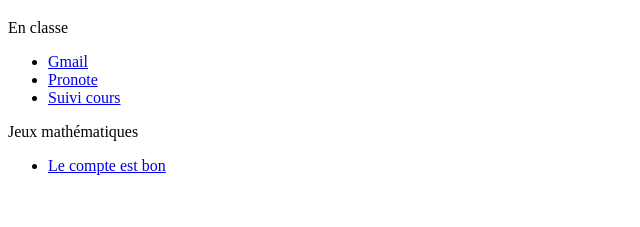
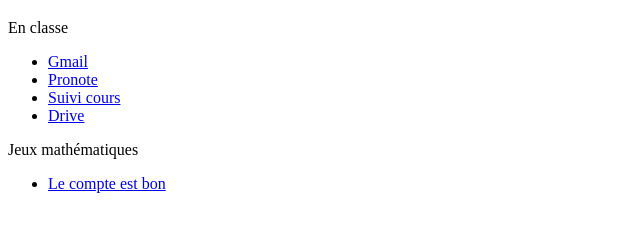
Before and after one commit to BorisTreize/boristreize.github.io, a plain HTML site: page index.html in a window 1280 px wide. Shown: the part 61-288 px from the top of the page, without its empty margins (0-640 px from the left). Drawn offline with Linux system fonts and the light colour scheme.

Commit message:
Update index.html

```diff
--- a/index.html
+++ b/index.html
@@ -13,6 +13,7 @@
     <li><a href="https://accounts.google.com/signin" target="_blank">Gmail</a></li>
     <li><a href="https://2340001e.index-education.net/pronote/professeur.html" target="_blank">Pronote</a></li>
     <li><a href="https://docs.google.com/document/d/1JveNCgiFeded6JuSPuCwtsT0q7gRP7Jl/edit" target="_blank">Suivi cours</a></li>
+    <li><a href="https://drive.google.com/drive" target="_blank">Drive</a></li>
   </ul>
 </div>
 
```
